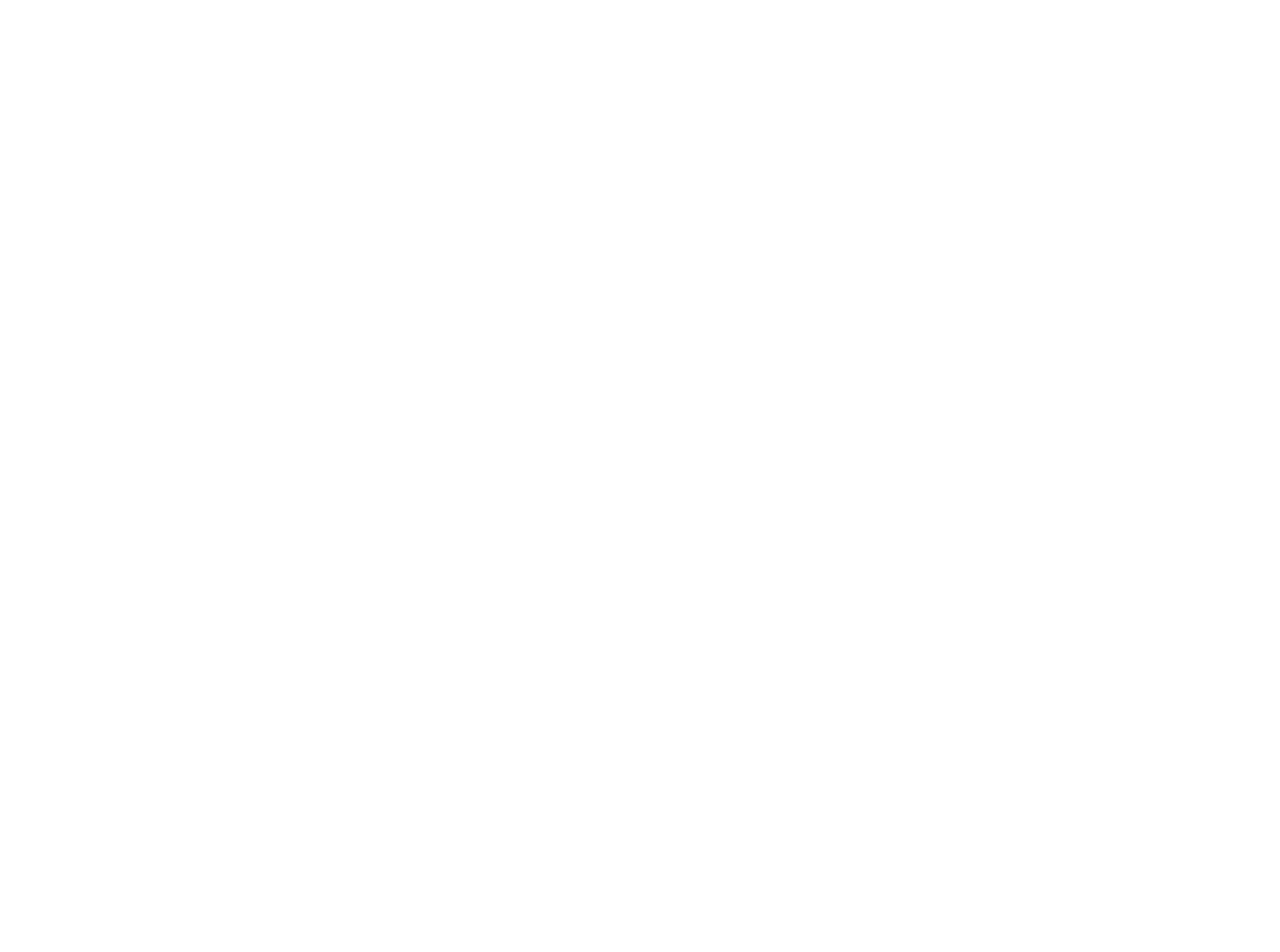
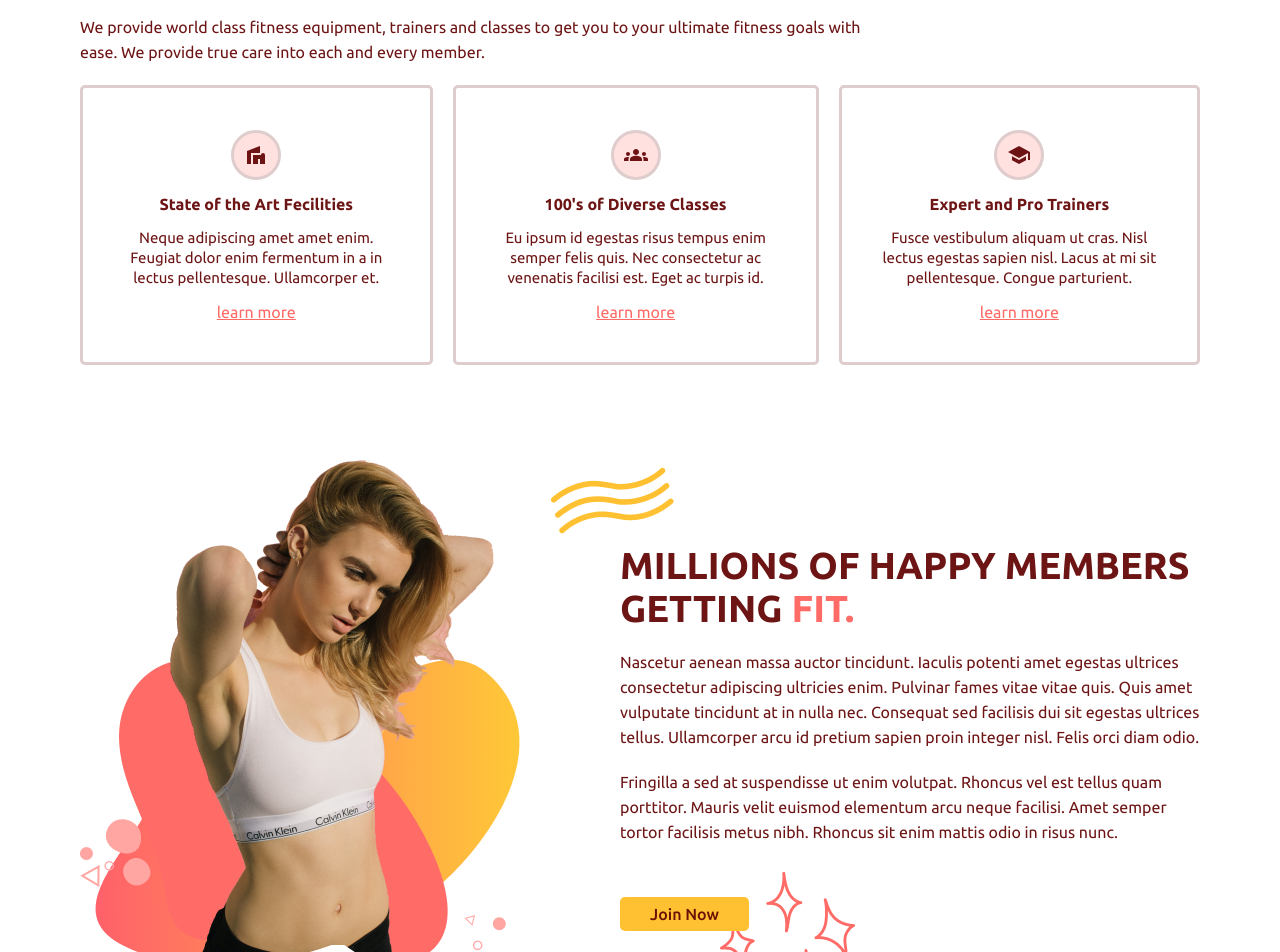
Before and after one commit to Mahdi-Shayan/fitness-gym, a React (Create React App) app: page / in a window 1280 px wide. Shown: the part 920-1872 px from the top of the page. Before the commit the page ends 812 px from the top, so only its background shows below. Built offline with nearby package versions, Linux system fonts and the light colour scheme.

Commit message:
make full responsive Benefits page

```diff
--- a/package.json
+++ b/package.json
@@ -3,6 +3,10 @@
   "version": "0.1.0",
   "private": true,
   "dependencies": {
+    "@emotion/react": "^11.14.0",
+    "@emotion/styled": "^11.14.0",
+    "@mui/icons-material": "^6.3.0",
+    "@mui/material": "^6.3.0",
     "@testing-library/jest-dom": "^5.17.0",
     "@testing-library/react": "^13.4.0",
     "@testing-library/user-event": "^13.5.0",
--- a/src/App.tsx
+++ b/src/App.tsx
@@ -1,5 +1,6 @@
 // Components
 import Home from "./pages/home/Home";
+import Benefits from "./pages/benefits/Benefits";
 import Nav from "./components/navbar/Nav";
 
 // context
@@ -12,6 +13,7 @@
         <Nav />
         <main>
           <Home />
+          <Benefits />
         </main>
       </div>
     </SelectPageProvider>
--- /dev/null
+++ b/src/pages/benefits/Benefits.tsx
@@ -0,0 +1,156 @@
+import { motion } from "framer-motion";
+
+// Style
+import "./benefits.scss";
+
+// Image
+import benefitsGraphic from "../../assets/images/BenefitsPageGraphic.png";
+
+// Icons
+import { Groups, Villa, School } from "@mui/icons-material";
+
+// Context
+import { useSelected } from "../../context/SelectPage";
+
+// Type
+import { Context, Pages } from "../../shared/types";
+import ActionButton from "../../components/ActionButton";
+
+interface BenefitsType {
+  icon: JSX.Element;
+  title: string;
+  description: string;
+}
+
+const benefits: Array<BenefitsType> = [
+  {
+    icon: <Villa />,
+    title: "State of the Art Fecilities",
+    description:
+      "Neque adipiscing amet amet enim. Feugiat dolor enim fermentum in a in lectus pellentesque. Ullamcorper et.",
+  },
+  {
+    icon: <Groups />,
+    title: "100's of Diverse Classes",
+    description:
+      "Eu ipsum id egestas risus tempus enim semper felis quis. Nec consectetur ac venenatis facilisi est. Eget ac turpis id.",
+  },
+  {
+    icon: <School />,
+    title: "Expert and Pro Trainers",
+    description:
+      "Fusce vestibulum aliquam ut cras. Nisl lectus egestas sapien nisl. Lacus at mi sit pellentesque. Congue parturient.",
+  },
+];
+
+function Benefits() {
+  const { setSelectedPage } = useSelected() as Context;
+
+  return (
+    <>
+      <motion.section
+        id="benefits"
+        onViewportEnter={() => setSelectedPage(Pages.Benefits)}
+      >
+        <div className="benefits-title">
+          <div className="title">
+            <h2>MORE THAN JUST GYM.</h2>
+          </div>
+          <div className="des">
+            We provide world class fitness equipment, trainers and classes
+            to get you to your ultimate fitness goals with ease. We provide
+            true care into each and every member.
+          </div>
+        </div>
+        <motion.div
+          className="benefits-container"
+          initial="hidden"
+          whileInView="visible"
+          viewport={{ once: true, amount: 0.5 }}
+          variants={{
+            visible: {
+              transition: { staggerChildren: 0.2 },
+            },
+          }}
+        >
+          {benefits.map((benefit: BenefitsType, ind: number) => {
+            return (
+              <motion.div
+                key={ind}
+                className="benefit"
+                variants={{
+                  hidden: { opacity: 0, scale: 0.9 },
+                  visible: { opacity: 1, scale: 1 },
+                }}
+              >
+                <div className="icon">{benefit.icon}</div>
+                <div className="header">
+                  <h4>{benefit.title}</h4>
+                </div>
+                <div className="des">
+                  <p>{benefit.description}</p>
+                </div>
+                <ActionButton component="a">learn more</ActionButton>
+              </motion.div>
+            );
+          })}
+        </motion.div>
+
+        {/* PAGE GRAPHIC AND DESCRIPTION */}
+        <div className="main-des">
+          <div className="img">
+            <img src={benefitsGraphic} alt="Benefits-graphic" />
+          </div>
+          <div className="content">
+            <motion.div
+              className="title"
+              initial="hidden"
+              whileInView="visible"
+              viewport={{ once: true, amount: 0.5 }}
+              transition={{ delay: 0.1, duration: 0.5 }}
+              variants={{
+                hidden: { opacity: 0, x: 50 },
+                visible: { opacity: 1, x: 0 },
+              }}
+            >
+              <h2>
+                MILLIONS OF HAPPY MEMBERS GETTING <span>FIT.</span>
+              </h2>
+            </motion.div>
+            <motion.div
+              className="des"
+              initial="hidden"
+              whileInView="visible"
+              viewport={{ once: true, amount: 0.5 }}
+              transition={{ delay: 0.1, duration: 0.5 }}
+              variants={{
+                hidden: { opacity: 0, x: -50 },
+                visible: { opacity: 1, x: 0 },
+              }}
+            >
+              <p>
+                Nascetur aenean massa auctor tincidunt. Iaculis potenti
+                amet egestas ultrices consectetur adipiscing ultricies
+                enim. Pulvinar fames vitae vitae quis. Quis amet vulputate
+                tincidunt at in nulla nec. Consequat sed facilisis dui sit
+                egestas ultrices tellus. Ullamcorper arcu id pretium sapien
+                proin integer nisl. Felis orci diam odio.
+              </p>
+              <p>
+                Fringilla a sed at suspendisse ut enim volutpat. Rhoncus
+                vel est tellus quam porttitor. Mauris velit euismod
+                elementum arcu neque facilisi. Amet semper tortor facilisis
+                metus nibh. Rhoncus sit enim mattis odio in risus nunc.
+              </p>
+            </motion.div>
+            <div className="btn-container">
+              <ActionButton>Join Now</ActionButton>
+            </div>
+          </div>
+        </div>
+      </motion.section>
+    </>
+  );
+}
+
+export default Benefits;
--- /dev/null
+++ b/src/pages/benefits/benefits.scss
@@ -0,0 +1,109 @@
+@import "../../styles/config.scss";
+
+#benefits {
+  background-color: white;
+  padding: 60px 80px;
+  margin: 0 0 50px 0;
+  .title {
+    font-size: clamp(17px, 2.8vw, 25px);
+    margin-bottom: 20px;
+    font-family: "bold";
+  }
+  .benefits-title {
+    .des {
+      max-width: 50rem;
+      line-height: 25px;
+    }
+  }
+  .benefits-container {
+    display: flex;
+    gap: 20px;
+    margin: 20px 0 90px 0;
+    .benefit {
+      display: flex;
+      flex-direction: column;
+      text-align: center;
+      align-items: center;
+      justify-content: center;
+      gap: 15px;
+      height: 280px;
+      border: 3px solid $gray-100;
+      border-radius: 5px;
+      padding: 0 30px;
+      .icon {
+        border: 3px solid $gray-100;
+        border-radius: 100%;
+        width: 50px;
+        height: 50px;
+        background-color: $primary-100;
+
+        display: flex;
+        align-items: center;
+        justify-content: center;
+      }
+      .des {
+        font-size: 15px;
+        line-height: 20px;
+      }
+    }
+  }
+  .main-des {
+    display: flex;
+    align-items: center;
+    justify-content: space-between;
+    gap: 50px;
+    .content {
+      position: relative;
+      z-index: 1;
+
+      // design img
+      &::after {
+        position: absolute;
+        content: url(../../assets/images/AbstractWaves.png);
+        top: -80px;
+        left: -70px;
+        z-index: -1;
+      }
+      &::before {
+        position: absolute;
+        content: url(../../assets/images/Sparkles.png);
+        bottom: -80px;
+        left: 100px;
+        z-index: -1;
+      }
+
+      //----------
+      .title span {
+        color: $primary-500;
+      }
+      .des {
+        line-height: 25px;
+        p {
+          margin-bottom: 20px;
+        }
+      }
+      .btn-container {
+        margin-top: 60px;
+      }
+    }
+  }
+}
+
+@media screen and (max-width: 1100px) {
+  #benefits {
+    padding: 60px 10%;
+    .benefits-container {
+      flex-direction: column;
+    }
+    .main-des {
+      flex-direction: column;
+      .img {
+        text-align: center;
+        img{
+          width: 90%;
+          min-width: 200px;
+        }
+      }
+    }
+  }
+}
```
Also changed, not shown: 1 other file (tests, documents, lock files or other folders).
